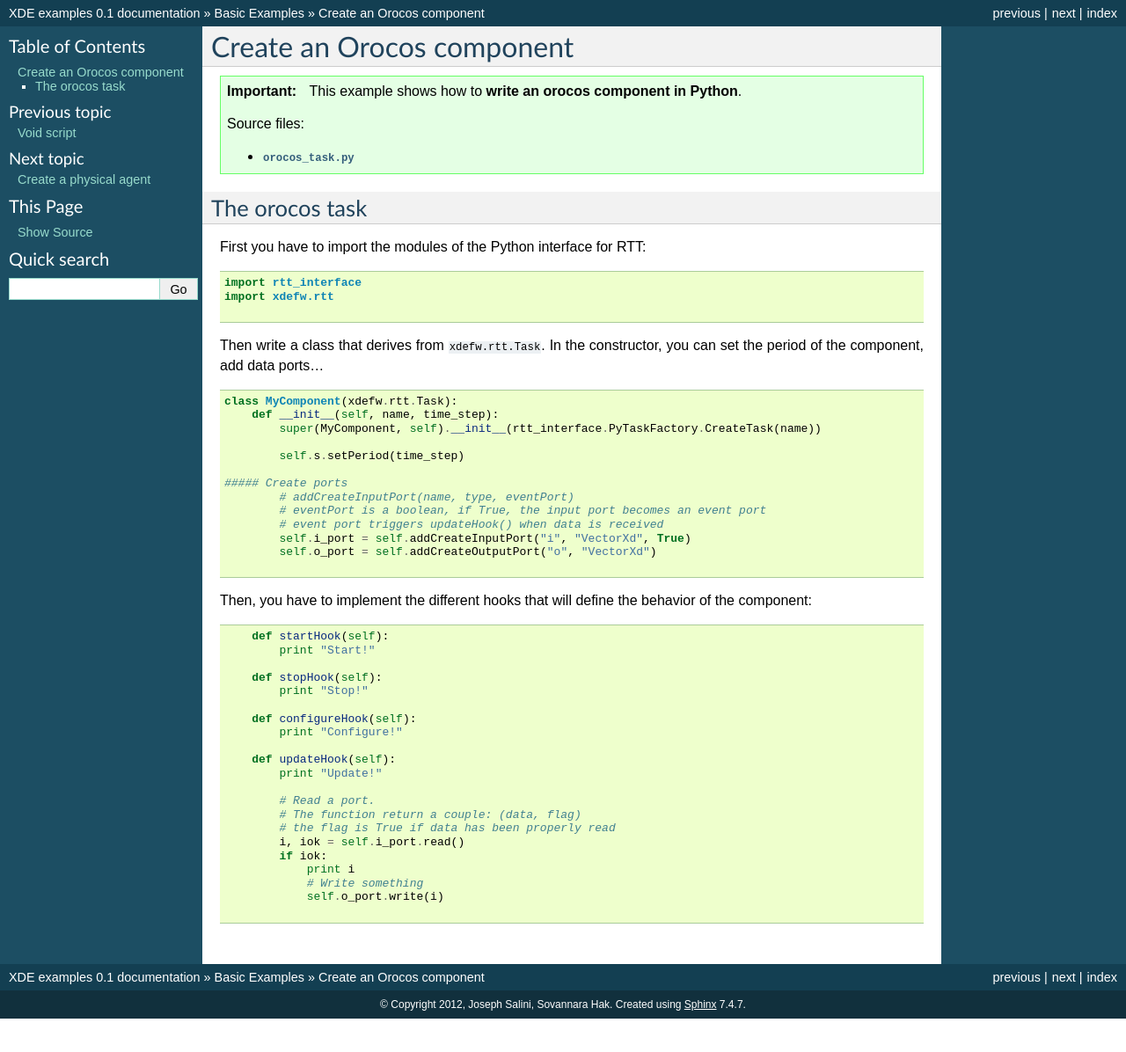
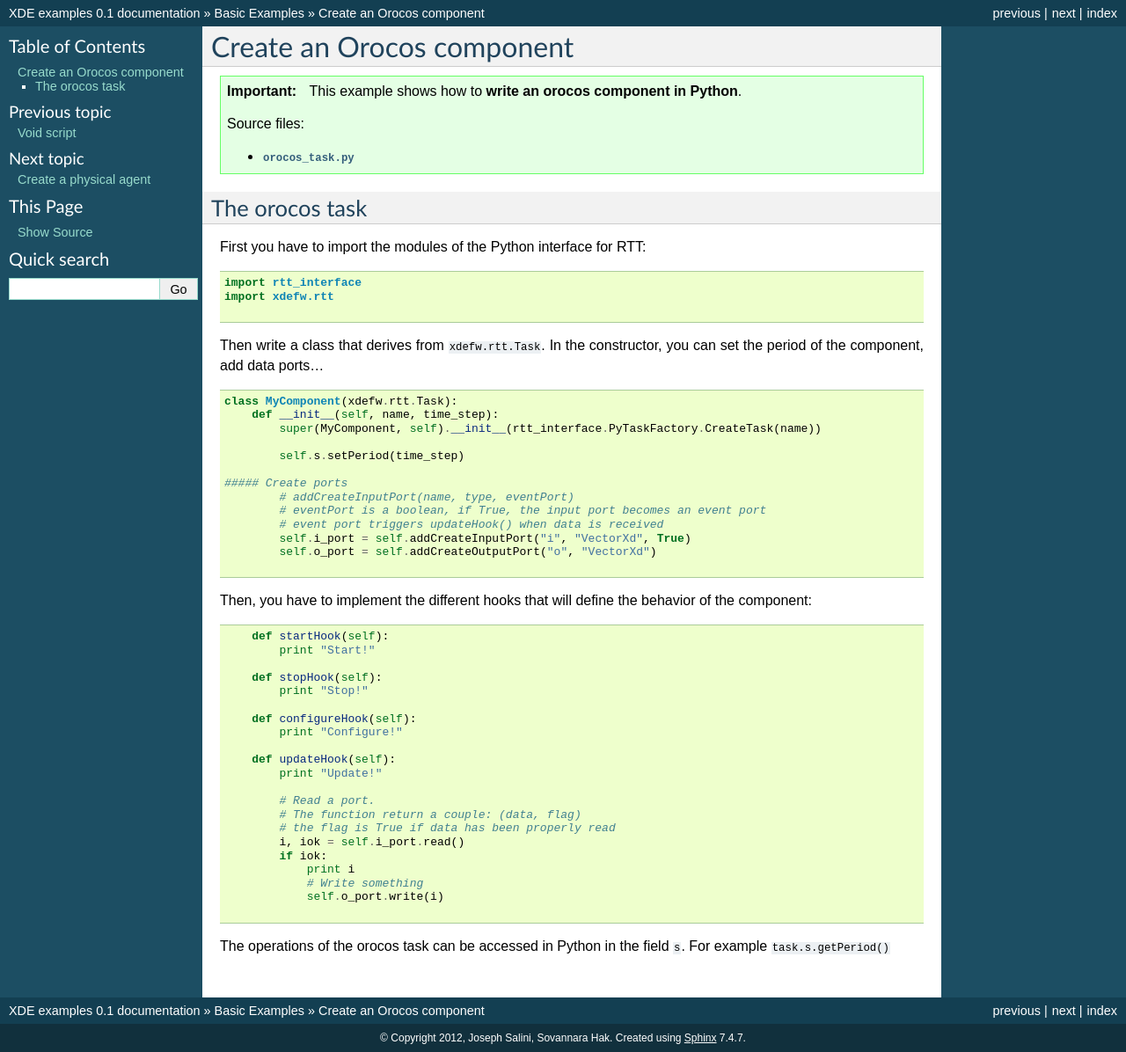
Before and after one commit to ISIR-SYROCO/XDE-DocExamples, a Sphinx documentation site: the page built from source/examples/00_basic/01_orocos_task.rst, in a window 1280 px wide. Shown: the whole page at 88% size. Built offline with Sphinx 7.4.7, drawn with Linux system fonts in a browser that asks for light colours; formulas are drawn with MathJax 3; before the commit the page ends 1158 px from its top, so only the background shows below that.

Commit message:
Complete the basic/orocos_task tutorial

```diff
--- a/source/examples/00_basic/01_orocos_task.rst
+++ b/source/examples/00_basic/01_orocos_task.rst
@@ -31,3 +31,6 @@ Then, you have to implement the different hooks that will define the behavior of
 
 .. literalinclude:: 01_orocos_task/orocos_task.py
    :start-after: ##### Implement hooks
+
+The operations of the orocos task can be accessed in Python in the field ``s``.
+For example ``task.s.getPeriod()``
```
